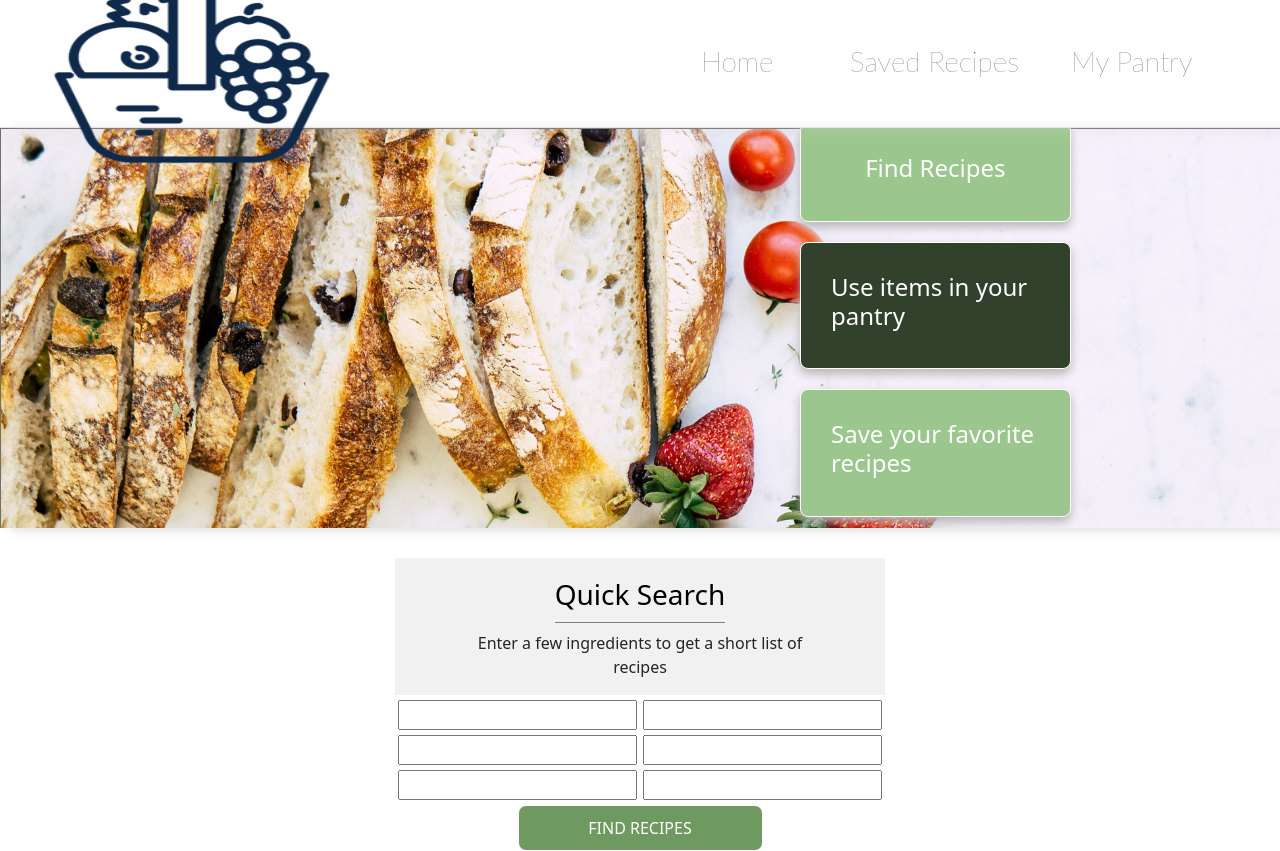
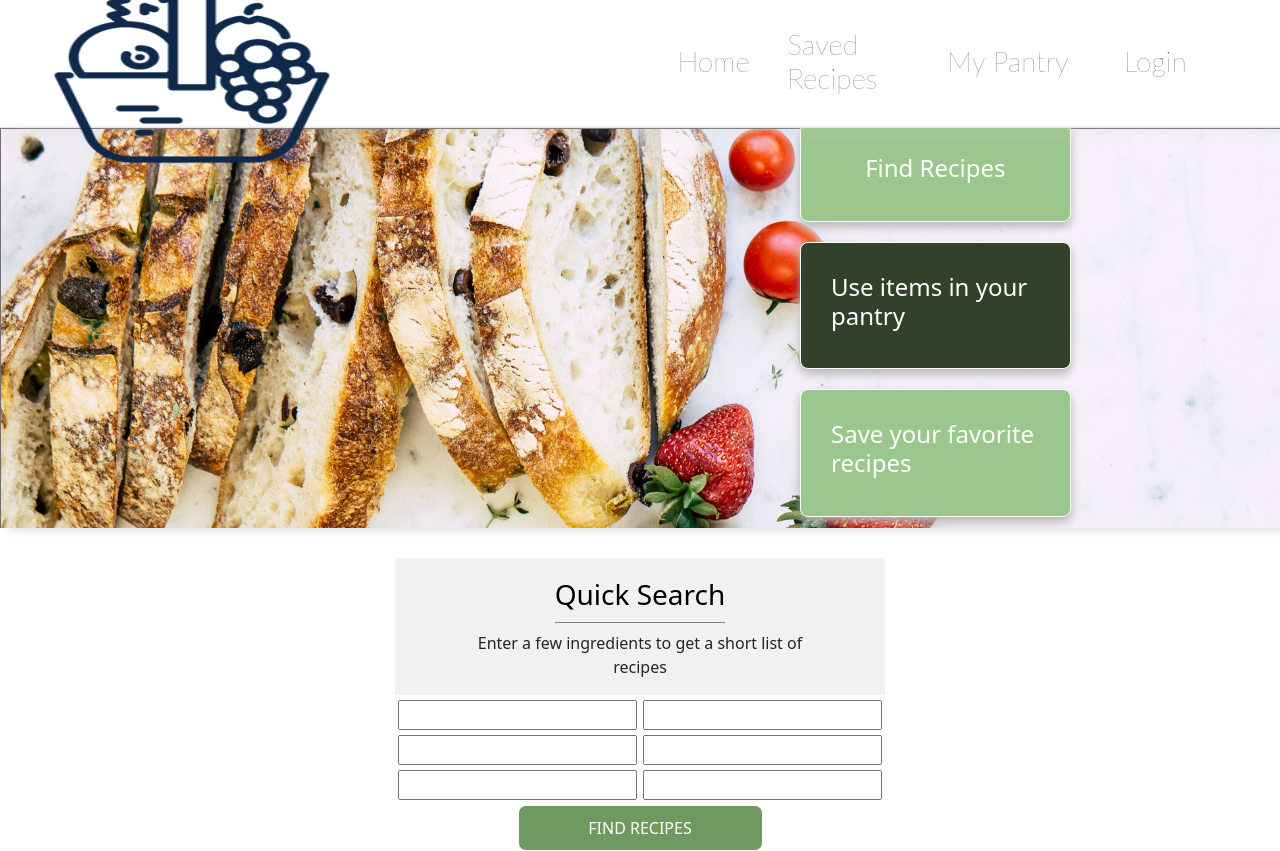
Before and after one commit to clayhindman01/Pantry, a React (Create React App) app: page / in a window 1280 px wide. Built offline with nearby package versions, Linux system fonts and the light colour scheme.

Commit message:
added login link to header

```diff
--- a/src/components/Header.jsx
+++ b/src/components/Header.jsx
@@ -42,6 +42,11 @@ export default function Header(props) {
                             <h3 className="headerLink">My Pantry</h3>
                         </div>
                     </Link>
+                    <Link to='portfolio' className="smallLinkCont">
+                        <div>
+                            <h3 className="headerLink">Login</h3>
+                        </div>
+                    </Link>
                 </div>
                 <div className="drop">
                     <button className="dropDownButton" onClick={onClick}><div class="bar1"></div>
```
Also changed, not shown: 1 other file (tests, documents, lock files or other folders).
